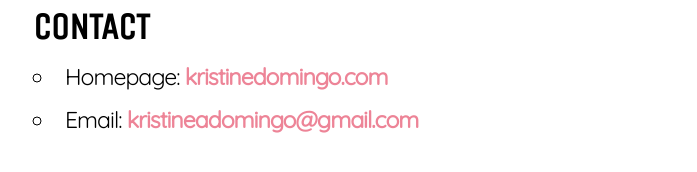
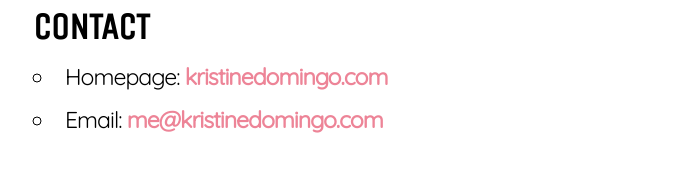
Before and after one commit to kristinedomingo/cs373-blog, a Jekyll site: the page built from about.md, in a window 1280 px wide. Shown: the part 250-422 px from the top of the page, without its empty margins (193-890 px from the left). Built offline with Jekyll 4.4.1, drawn with Linux system fonts in a browser that asks for light colours.

Commit message:
Updated email

```diff
--- a/about.md
+++ b/about.md
@@ -8,4 +8,4 @@ This is a weekly blog done for extra credit in [CS 373: Software Engineering](ht
 
 ## Contact
 - Homepage: [kristinedomingo.com](http://kristinedomingo.com)
-- Email: [kristineadomingo@gmail.com](mailto:kristineadomingo@gmail.com)
+- Email: [me@kristinedomingo.com](mailto:me@kristinedomingo.com)
```
